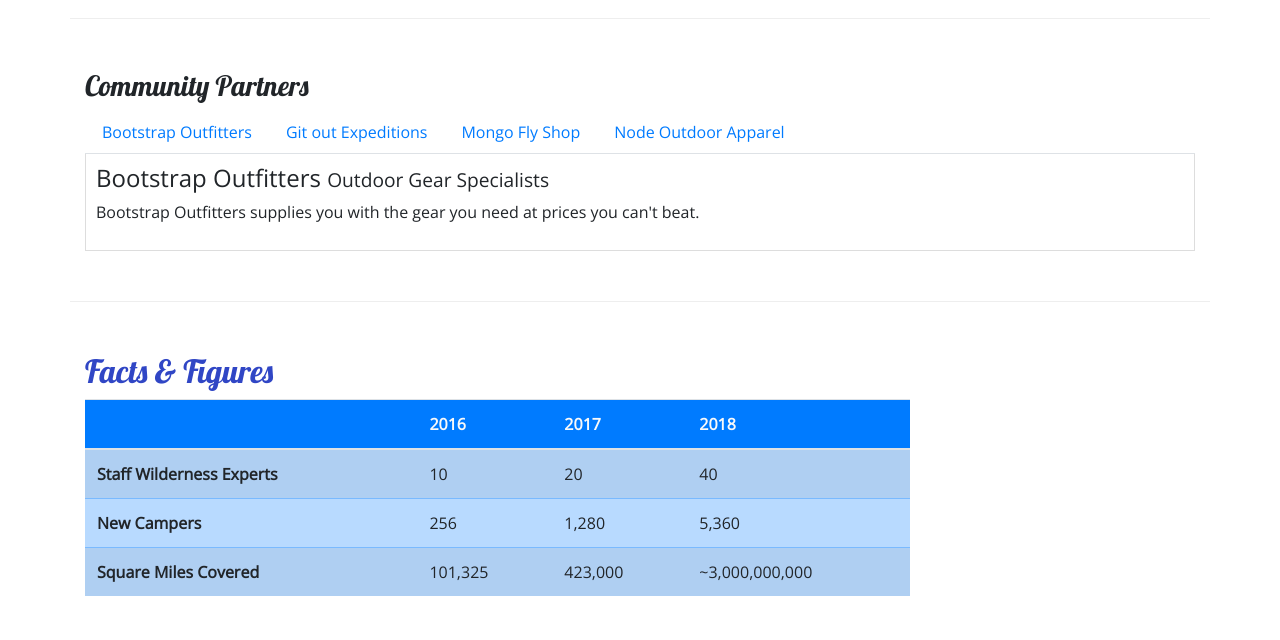
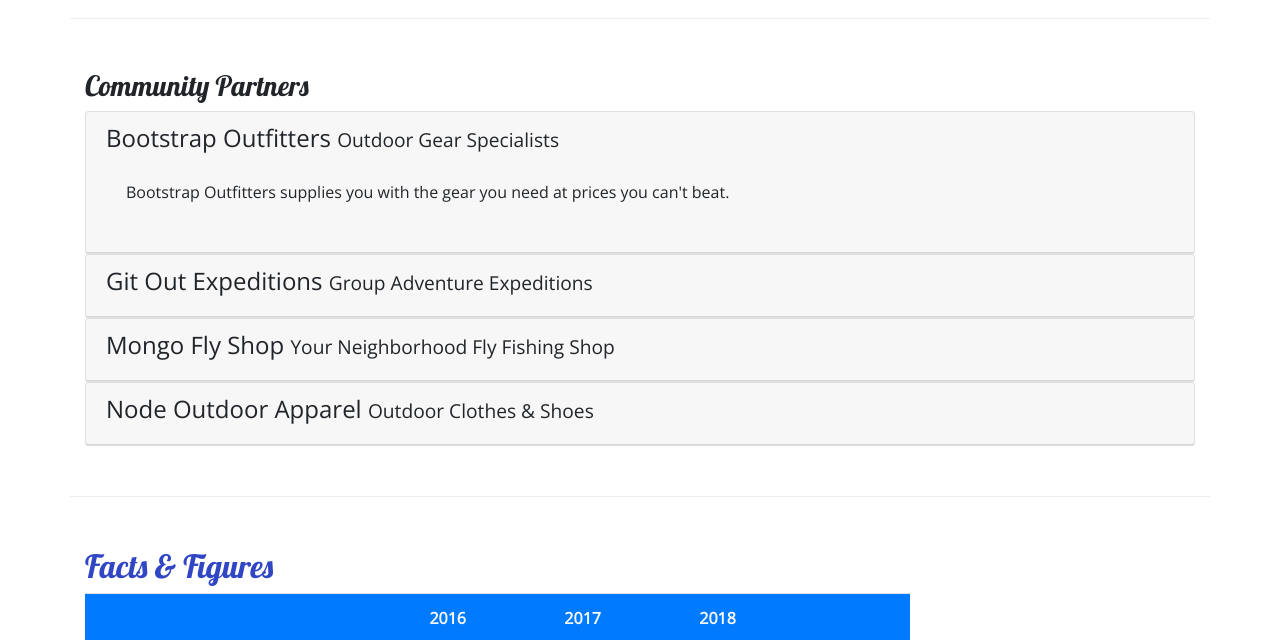
Before and after one commit to ttham07/nucampsite, a website: page aboutus.html in a window 1280 px wide. Shown: the part 810-1450 px from the top of the page. Drawn offline with nearby package versions, Linux system fonts and the light colour scheme.

Commit message:
Accordion

```diff
--- a/aboutus.html
+++ b/aboutus.html
@@ -102,28 +102,62 @@
         <div class="row row-content">
             <div class="col">
                 <h3>Community Partners</h3>
-                <ul class="nav nav-tabs">
-                    <li class="nav-items"><a class="nav-link" href="#bootstrap" role="tab" data-toggle="tab">Bootstrap Outfitters</a></li>
-                    <li class="nav-items"><a class="nav-link" href="#git" role="tab" data-toggle="tab">Git out Expeditions</a></li>
-                    <li class="nav-items"><a class="nav-link" href="#mongo" role="tab" data-toggle="tab">Mongo Fly Shop</a></li>
-                    <li class="nav-items"><a class="nav-link" href="#node" role="tab" data-toggle="tab">Node Outdoor Apparel</a></li>
-                </ul>
-                <div class="tab-content">
-                    <div role="tabpanel" class="tab-pane fade show active" id="bootstrap">
-                        <h4>Bootstrap Outfitters <small>Outdoor Gear Specialists</small></h4>
-                        <p class="d-none d-sm-block">Bootstrap Outfitters supplies you with the gear you need at prices you can't beat.</p>
+                <div id="accordion">
+                    <div class="card">
+                        <div role="tab" class="card-header">
+                            <h4>
+                                <a data-toggle="collapse" data-target="#bootstrap">
+                                    Bootstrap Outfitters <small>Outdoor Gear Specialists</small>
+                                </a>
+                            </h4>
+                            <div class="collapse show" id="bootstrap" data-parent="#accordion">
+                                <div class="card-body">
+                                    <p class="d-none d-sm-block">Bootstrap Outfitters supplies you with the gear you need at prices you can't beat.</p>
+                                </div>
+                            </div>
+                        </div>
                     </div>
-                    <div role="tabpanel" class="tab-pane fade" id="git">
-                        <h4>Git Out Expeditions <small>Group Adventure Expeditions</small></h4>
-                        <p class="d-none d-sm-block">Join Git Out Expeditions to explore new horizons with a group of other adventurers!</p>
+                    <div class="card">
+                        <div role="tab" class="card-header">
+                            <h4>
+                                <a class="collapsed" data-toggle="collapse" data-target="#git">
+                                    Git Out Expeditions <small>Group Adventure Expeditions</small>
+                                </a>
+                            </h4>
+                            <div class="collapse" id="git" data-parent="#accordion">
+                                <div class="card-body">
+                                    <p class="d-none d-sm-block">Join Git Out Expeditions to explore new horizons with a group of other adventurers!</p>
+                                </div>
+                            </div>
+                        </div>
                     </div>
-                    <div role="tabpanel" class="tab-pane fade" id="mongo">
-                        <h4>Mongo Fly Shop <small>Your Neighborhood Fly Fishing Shop</small></h4>
-                        <p class="d-none d-sm-block">Need a new fishing pole, a tacklebox, or flies of all kinds? Stop by Mongo Fly Shop.</p>
+                    <div class="card">
+                        <div role="tab" class="card-header">
+                            <h4>
+                                <a class="collapsed" data-toggle="collapse" data-target="#mongo">
+                                    Mongo Fly Shop <small>Your Neighborhood Fly Fishing Shop</small>
+                                </a>
+                            </h4>
+                            <div class="collapse" id="mongo" data-parent="#accordion">
+                                <div class="card-body">
+                                    <p class="d-none d-sm-block">Need a new fishing pole, a tacklebox, or flies of all kinds? Stop by Mongo Fly Shop.</p>
+                                </div>
+                            </div>
+                        </div>
                     </div>
-                    <div role="tabpanel" class="tab-pane fade" id="node">
-                        <h4>Node Outdoor Apparel <small>Outdoor Clothes & Shoes</small></h4>
-                        <p class="d-none d-sm-block">From polar fleeces to swimsuits, hiking boots to waders, a visit to Node will be sure to get you covered.</p>
+                    <div class="card">
+                        <div role="tab" class="card-header">
+                            <h4>
+                                <a class="collapsed" data-toggle="collapse" data-target="#node">
+                                    Node Outdoor Apparel <small>Outdoor Clothes & Shoes</small>
+                                </a>
+                            </h4>
+                            <div class="collapse" id="node" data-parent="#accordion">
+                                <div class="card-body">
+                                    <p class="d-none d-sm-block">From polar fleeces to swimsuits, hiking boots to waders, a visit to Node will be sure to get you covered.</p>
+                                </div>
+                            </div>
+                        </div>
                     </div>
                 </div>
             </div>
--- a/css/styles.css
+++ b/css/styles.css
@@ -42,6 +42,11 @@ header h2 {
     padding: 10px;
 }
 
+a, a:hover {
+    color: inherit;
+    text-decoration: none;
+  }
+
 /* My borders showing different div
 .col, div[class^="col-"], label[class^="col-"] {
     border: 1px solid red;
```
